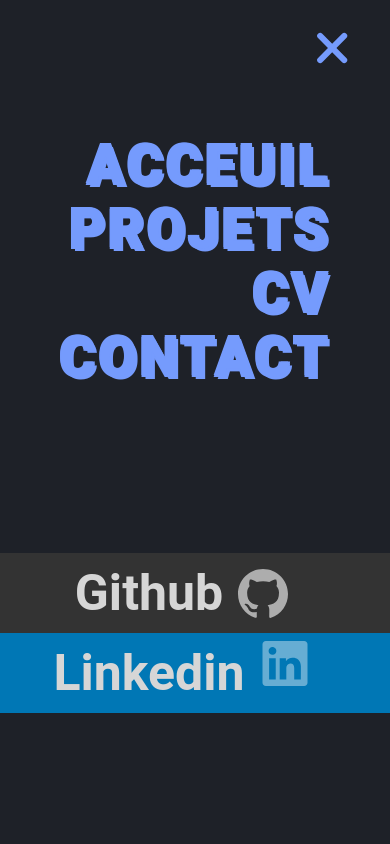
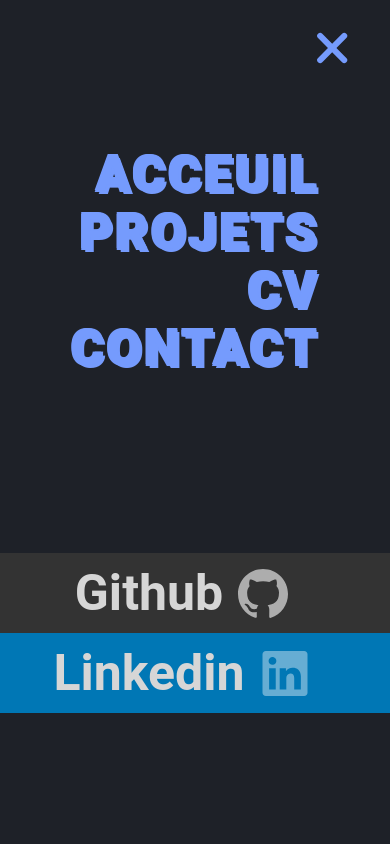
Before and after one commit to jeremymillet/Portfolio, a Vue app: page / in a window 390 px wide. Both pictures are taken after a click on the label 328 px from the left and 47 px from the top of the page. Shown: the top 844 px of the page. Built offline with nearby package versions, Linux system fonts and the light colour scheme.

Commit message:
changement de la police dans la nav mobil

```diff
--- a/src/components/navigation.vue
+++ b/src/components/navigation.vue
@@ -121,7 +121,7 @@
     margin-bottom: 20px;
 }
 .github-box p, .linkedin-box p{
-    font-size: 90px;
+    font-size: 50px;
     font-weight: 600;
     -webkit-transform: rotate(270deg);
     transform: rotate(270deg);
@@ -135,7 +135,7 @@
 }
 .nav-link {
     color: #759BFD;
-    font-size: 4.5rem;
+    font-size: 70px;
     font-weight: 900;
     letter-spacing: 3px;
     text-decoration: none;
@@ -179,6 +179,7 @@
         -webkit-transform: rotate(0turn);
         transform: rotate(0turn);
         padding-right: 2rem;
+        margin-bottom: 0px;
         width: 60px;
     }
     .github-box p,.linkedin-box p{
@@ -195,5 +196,8 @@
     .small-menu ul {
         padding-right: 0rem;
     }
+    .nav-link{
+        font-size: 50px;
+    }
 }
 </style>
--- a/src/main.css
+++ b/src/main.css
@@ -129,7 +129,9 @@ body {
     -webkit-transform: translateZ(0);
     transform: translateZ(0);
 }
-#header *:not(.nav-icon) {
+#header *:not(.nav-icon):not(.github-box p,
+.linkedin-box p,.github-box svg,
+.linkedin-box svg) {
     -webkit-transform: none;
     transform: none;
 }
```
